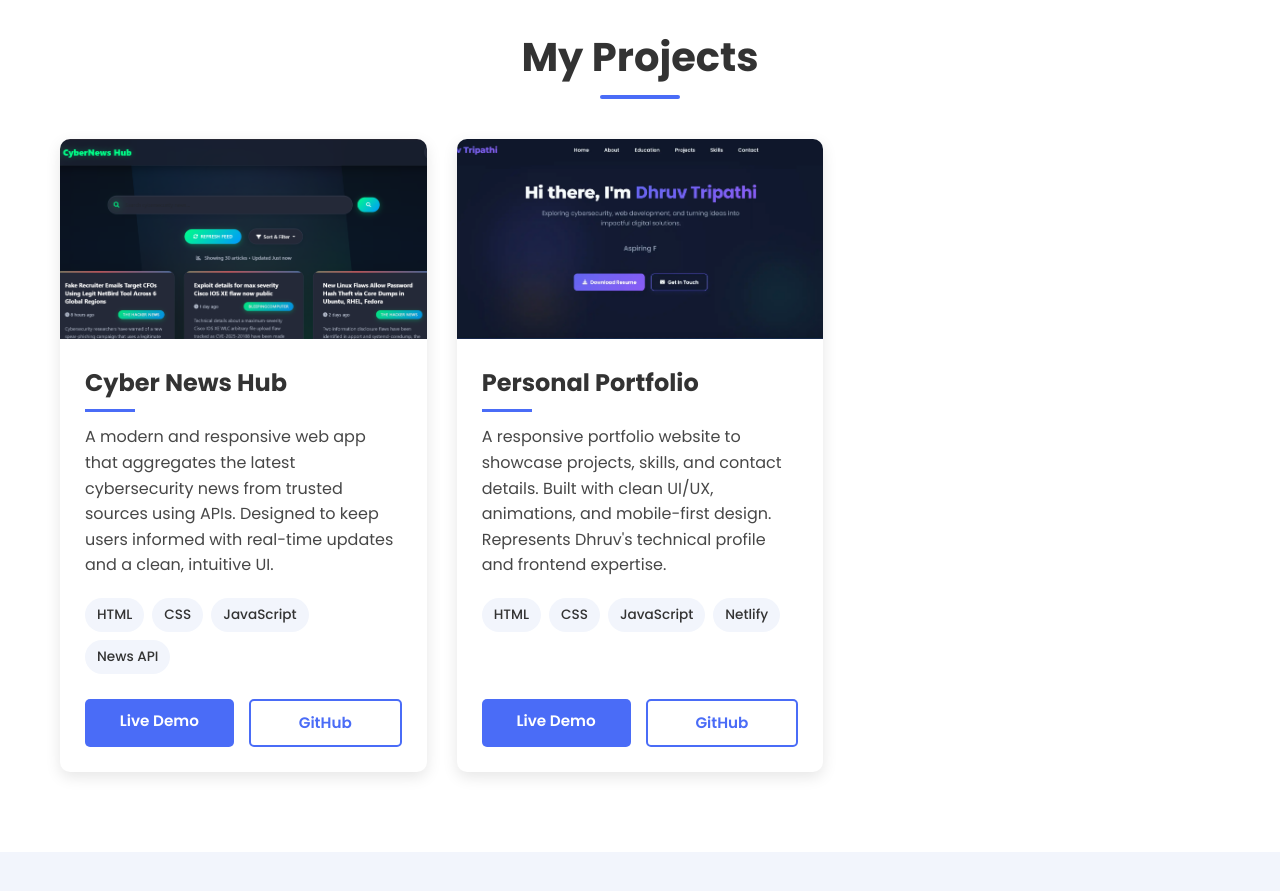
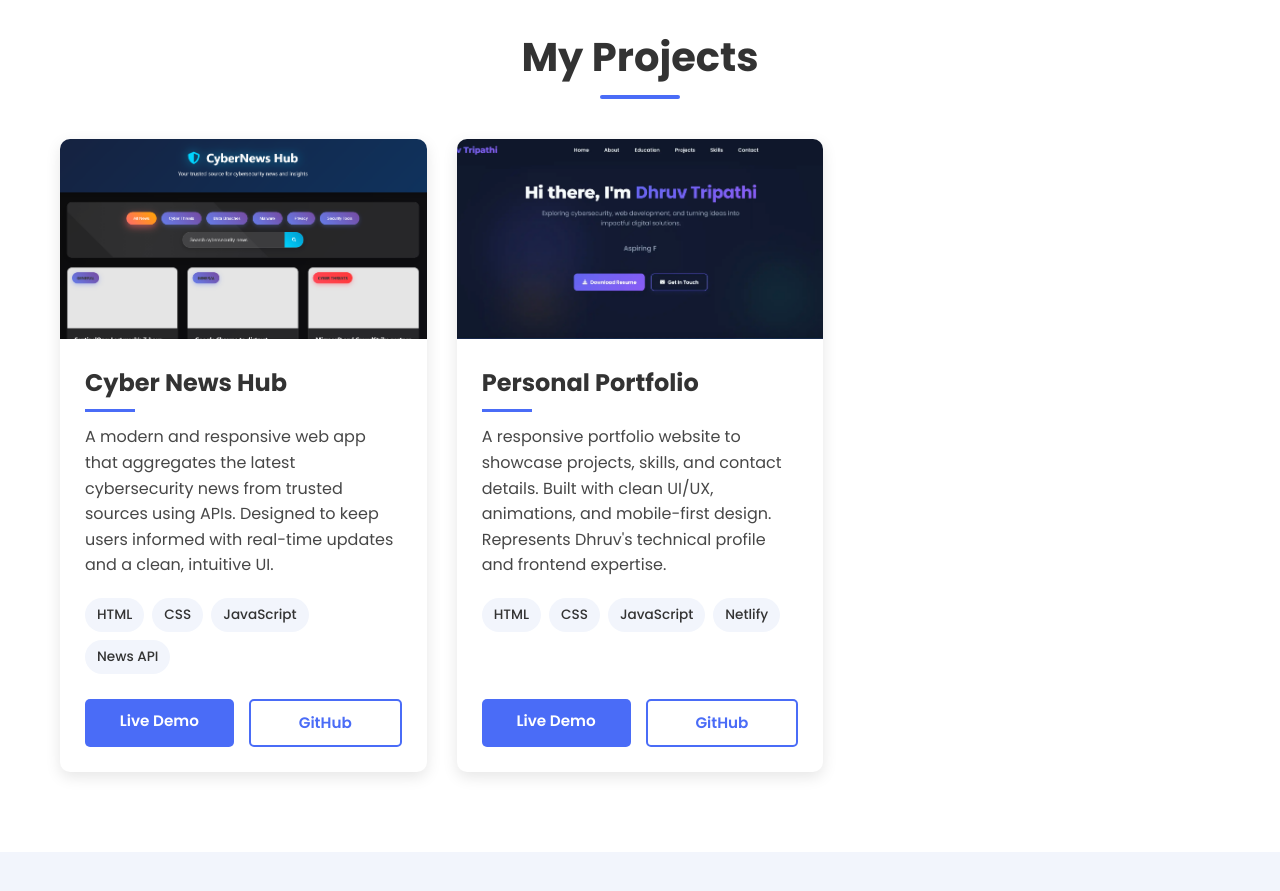
Before and after one commit to mkshahi22/dhruv-landingpage, a plain HTML site: page index.html in a window 1280 px wide. Shown: the part 2680-3571 px from the top of the page. Drawn offline with nearby package versions, Linux system fonts and the light colour scheme.

Commit message:
last change

```diff
--- a/index.html
+++ b/index.html
@@ -1521,7 +1521,7 @@
 
                 <div class="project-card">
                     <div class="project-img">
-                        <img src="project1.png" alt="Cyber News Hub">
+                        <img src="project2.png" alt="Cyber News Hub">
                     </div>
                     <div class="project-content">
                         <h3 class="project-title">Cyber News Hub</h3>
```
